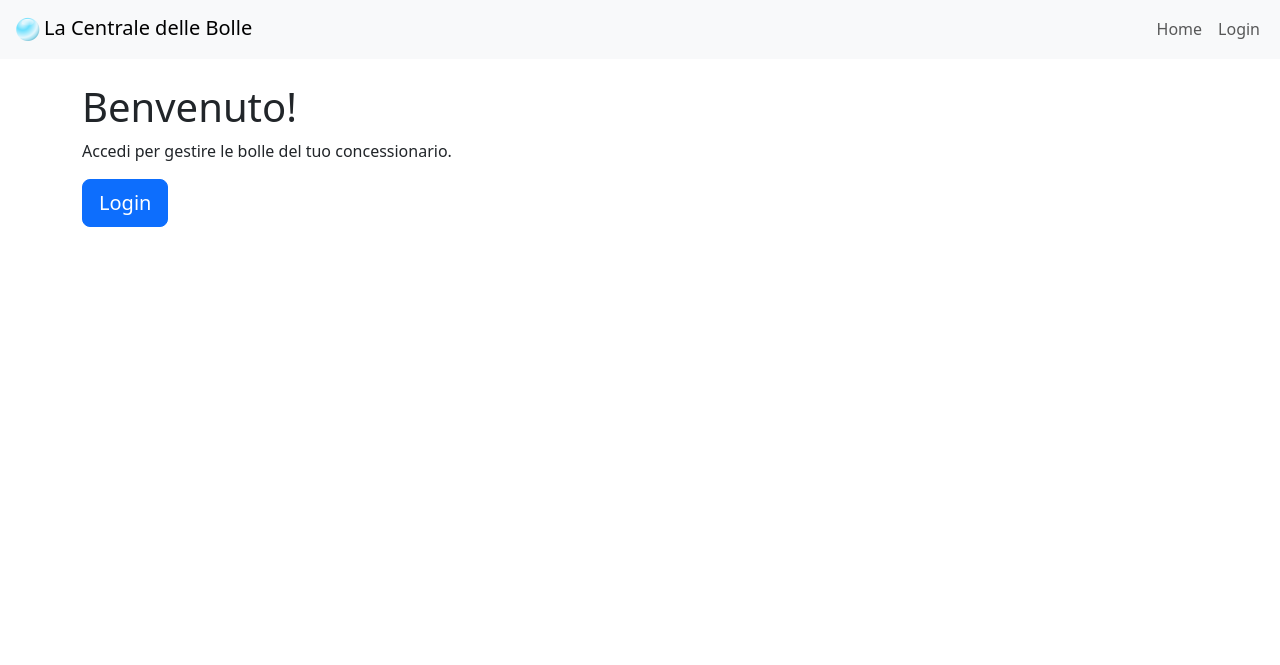
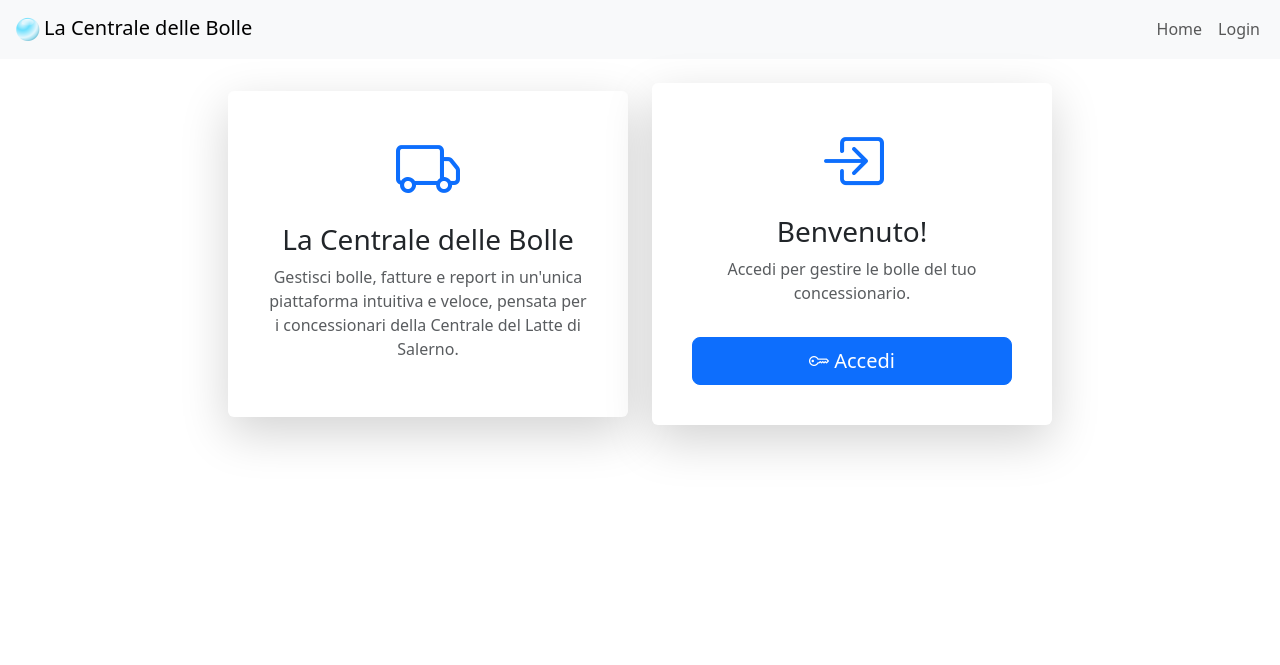
Before and after one commit to Kaminari94/Centrale-delle-Bolle, a Django app: template SitoValat/bolle/templates/bolle/homepage.html in a window 1280 px wide. Shown: the top 665 px of the page. Run offline with Django 3.2, Linux system fonts and the light colour scheme; the template is opened without the code that fills it, so the values that code supplies are empty.

Commit message:
Agg menu_riepiloghi e vari riepiloghi, fix issue #6 e modifica nello stile della homepage per un design più accattivante.

```diff
--- a/SitoValat/bolle/templates/bolle/homepage.html
+++ b/SitoValat/bolle/templates/bolle/homepage.html
@@ -9,6 +9,20 @@
     <link href="https://cdn.jsdelivr.net/npm/bootstrap-icons/font/bootstrap-icons.css" rel="stylesheet">
     <script src="https://cdn.jsdelivr.net/npm/bootstrap@5.3.0-alpha1/dist/js/bootstrap.bundle.min.js"></script>
     <link rel="shortcut icon" type="image/png" href="{% static 'bolle/images/favicon-32x32.png' %}" >
+    <style>
+        .custom-card {
+            background: linear-gradient(135deg, #0099ff, #993399);
+            color: white;
+        }
+        .hover-effect {
+            transition: transform 0.3s ease, box-shadow 0.3s ease;
+        }
+
+        .hover-effect:hover {
+            transform: translateY(-5px);
+            box-shadow: 0px 10px 20px rgba(0, 0, 0, 0.2);
+        }
+    </style>
 </head>
 <body>
     <nav class="navbar navbar-expand-lg navbar-light bg-light">
@@ -56,49 +70,92 @@
 
     <div class="container mt-4">
         {% block content %}
-        <h1>Benvenuto!</h1>
         {% if user.is_authenticated %}
-        <p>Sei connesso come <strong>{{ user.get_full_name }}</strong>
-            <br>Concessionario: <strong>
+        <div class="card custom-card shadow-lg p-2 mb-4 border-0">
+            <div class="card-body text-center">
+                <i class="bi bi-person-circle display-3"></i>
+                <h3 class="mt-3">Benvenuto, <strong>{{ user.get_full_name }}</strong>!</h3>
+                <p class="card-text mt-2">
+                    <strong>Concessionario:</strong>
                     {% if user.concessionario.nome %}
                         {{ user.concessionario.nome }}
                     {% else %}
                         {{ user.zona.concessionario.nome }}
                     {% endif %}
-            </strong>
                     <br>
+                    <strong>Zona:</strong>
                     {% if user.zona.nome %}
-                Zona: <strong>{{ user.zona.nome }}</strong>.
+                        {{ user.zona.nome }}
                     {% else %}
-                Zona: <strong>Tutte le zone del concessionario {{ user.concessionario.nome }}</strong>
+                        Tutte le zone
                     {% endif %}
                 </p>
+            </div>
+        </div>
+
         <div class="d-grid gap-2 d-lg-none">
-                <a href="{% url 'bolle-list' %}" class="btn btn-lg btn-primary mt-1">Lista Bolle</a>
-                 <a href="{% url 'fatture-list' %}" class="btn btn-lg btn-primary mt-1">Lista Fatture</a>
-                <a href="{% url 'carichi-list' %}" class="btn btn-lg btn-success mt-1">Carico</a>
-                <a href="{% url 'resi-list' %}" class="btn btn-lg btn-danger mt-1">Reso</a>
-                <a href="{% url 'menu-riepiloghi' %}" class="btn btn-lg btn-secondary mt-1">Riepiloghi</a>
+            <a href="{% url 'bolle-list' %}" class="btn btn-lg btn-primary mt-1"><i class="bi bi-receipt-cutoff"></i> Lista Bolle</a>
+             <a href="{% url 'fatture-list' %}" class="btn btn-lg btn-primary mt-1"><i class="bi bi-filetype-xml"></i> Lista Fatture</a>
+            <a href="{% url 'carichi-list' %}" class="btn btn-lg btn-success mt-1"><i class="bi bi-truck"></i> Carico</a>
+            <a href="{% url 'resi-list' %}" class="btn btn-lg btn-danger mt-1"><i class="bi bi-boxes"></i> Reso</a>
+            <a href="{% url 'menu-riepiloghi' %}" class="btn btn-lg btn-dark mt-1"><i class="bi bi-graph-up-arrow"></i> Riepiloghi</a>
         </div>
-            <div class="d-none d-lg-block">
-                <a href="{% url 'bolle-list' %}" class="btn btn-lg btn-primary mt-1">Lista Bolle</a>
-                <a href="{% url 'fatture-list' %}" class="btn btn-lg btn-primary mt-1">Lista Fatture</a>
-                <a href="{% url 'carichi-list' %}" class="btn btn-lg btn-success mt-1">Carico</a>
-                <a href="{% url 'resi-list' %}" class="btn btn-lg btn-danger mt-1">Reso</a>
-                <a href="{% url 'menu-riepiloghi' %}" class="btn btn-lg btn-secondary mt-1">Riepiloghi</a>
+        <div class="d-none d-lg-flex justify-content-center gap-4 flex-wrap">
+            <div class="card text-center p-3 shadow hover-effect" style="width: 180px;">
+                <a href="{% url 'bolle-list' %}" class="text-decoration-none">
+                    <i class="bi bi-receipt-cutoff display-4 text-primary"></i>
+                    <p class="mt-2 fw-bold text-dark">Lista Bolle</p>
+                </a>
+            </div>
+            <div class="card text-center p-3 shadow hover-effect" style="width: 180px;">
+                <a href="{% url 'fatture-list' %}" class="text-decoration-none">
+                    <i class="bi bi-filetype-xml display-4 text-primary"></i>
+                    <p class="mt-2 fw-bold text-dark">Lista Fatture</p>
+                </a>
+            </div>
+            <div class="card text-center p-3 shadow hover-effect" style="width: 180px;">
+                <a href="{% url 'carichi-list' %}" class="text-decoration-none">
+                    <i class="bi bi-truck display-4 text-success"></i>
+                    <p class="mt-2 fw-bold text-dark">Carico</p>
+                </a>
+            </div>
+            <div class="card text-center p-3 shadow hover-effect" style="width: 180px;">
+                <a href="{% url 'resi-list' %}" class="text-decoration-none">
+                    <i class="bi bi-boxes display-4 text-danger"></i>
+                    <p class="mt-2 fw-bold text-dark">Reso</p>
+                </a>
+            </div>
+            <div class="card text-center p-3 shadow hover-effect" style="width: 180px;">
+                <a href="{% url 'menu-riepiloghi' %}" class="text-decoration-none">
+                    <i class="bi bi-graph-up-arrow display-4 text-dark"></i>
+                    <p class="mt-2 fw-bold text-dark">Riepiloghi</p>
+                </a>
+            </div>
         </div>
         {% else %}
-            <p>Accedi per gestire le bolle del tuo concessionario.</p>
-            <div class="d-grid gap-2 d-lg-none">
-                <a href="{% url 'login' %}" class="btn btn-lg btn-primary">Login</a>
+            <div class="container d-flex flex-column flex-lg-row gap-4 justify-content-center align-items-center">
+                 <div class="card shadow-lg p-4 border-0 text-center" style="max-width: 400px;">
+                    <div class="card-body">
+                        <i class="bi bi-truck display-3 text-primary"></i>
+                        <h3 class="mt-3">La Centrale delle Bolle</h3>
+                        <p class="mt-2 text-muted">Gestisci bolle, fatture e report in un'unica piattaforma intuitiva e veloce, pensata per i concessionari della Centrale del Latte di Salerno.</p>
                     </div>
-            <div class="d-none d-lg-block">
-                <a href="{% url 'login' %}" class="btn btn-lg btn-primary">Login</a>
+                </div>
+                <div class="card shadow-lg p-4 border-0 text-center" style="max-width: 400px;">
+                    <div class="card-body">
+                        <i class="bi bi-box-arrow-in-right display-3 text-primary"></i>
+                        <h3 class="mt-3">Benvenuto!</h3>
+                        <p class="mt-2 text-muted">Accedi per gestire le bolle del tuo concessionario.</p>
+                        <a href="{% url 'login' %}" class="btn btn-lg btn-primary w-100 mt-3">
+                            <i class="bi bi-key"></i> Accedi
+                        </a>
+                    </div>
+                </div>
             </div>
         {% endif %}
         {% endblock %}
     </div>
-    <nav class="fixed-bottom navbar-light bg-light small">
+    <nav class="fixed-bottom navbar-light bg-light small mt-5">
       <div class="container-fluid">
         <small class="text-muted small">La Centrale delle Bolle © {% now "Y" %} Oscar Vasso</small>
       </div>
--- a/SitoValat/bolle/templates/fatture/fatture_list.html
+++ b/SitoValat/bolle/templates/fatture/fatture_list.html
@@ -83,7 +83,7 @@
                         <div class="d-flex gap-2">
                             <a href="{% url 'fattura-detail' fattura.pk %}" class="btn btn-sm btn-primary"><i class="bi bi-folder2-open"></i> Apri</a>
                             <a href="{% url 'fattura-stampa' fattura.pk %}" class="btn btn-sm btn-success" target="_blank"><i class="bi bi-printer"></i> Stampa</a>
-                            <a href="{% url 'scarica-xml' fattura.pk %}" class="btn btn-sm btn-dark"><i class="bi bi-download"></i> Scarica XML</a>
+                            <a href="{% url 'scarica-xml' fattura.pk %}" class="btn btn-sm btn-dark"><i class="bi bi-file-earmark-pdf"></i> Scarica XML</a>
                             <a href="{% url 'fattura-update' fattura.pk %}" class="btn btn-sm btn-warning"><i class="bi bi-pencil"></i> Modifica</a>
                             <a href="{% url 'fattura-delete' fattura.pk %}" class="btn btn-sm btn-danger"><i class="bi bi-trash"></i> Elimina</a>
                         </div>
@@ -116,7 +116,7 @@
             <div class="d-grid gap-2 d-lg-none">
                 <a href="{% url 'fattura-detail' fattura.pk %}" class="btn btn-sm btn-primary"><i class="bi bi-folder2-open"></i> Apri</a>
                 <a href="{% url 'fattura-stampa' fattura.pk %}" class="btn btn-sm btn-success" target="_blank"><i class="bi bi-printer"></i> Stampa</a>
-                <a href="{% url 'scarica-xml' fattura.pk %}" class="btn btn-sm btn-dark" target="_blank"><i class="bi bi-printer"></i> Scarica XML</a>
+                <a href="{% url 'scarica-xml' fattura.pk %}" class="btn btn-sm btn-dark" target="_blank"><i class="bi bi-file-earmark-pdf"></i> Scarica XML</a>
                 <a href="{% url 'fattura-update' fattura.pk %}" class="btn btn-sm btn-warning"><i class="bi bi-pencil"></i> Modifica</a>
                 <a href="{% url 'fattura-delete' fattura.pk %}" class="btn btn-sm btn-danger"><i class="bi bi-trash"></i> Elimina</a>
             </div>
--- a/SitoValat/bolle/templates/riepiloghi/riepilogo_casse.html
+++ b/SitoValat/bolle/templates/riepiloghi/riepilogo_casse.html
@@ -99,6 +99,10 @@
         </tr>
     </tbody>
 </table>
+<a href="{% url 'menu-riepiloghi' %}"
+   class="btn btn-secondary mt-3 mb-5">
+   <i class="bi bi-arrow-left"></i> Indietro
+</a>
 </div>
 </div>
 
--- a/SitoValat/bolle/templates/riepiloghi/riepilogo_cliente.html
+++ b/SitoValat/bolle/templates/riepiloghi/riepilogo_cliente.html
@@ -3,7 +3,6 @@
 {% block title %}Riepilogo per Cliente{% endblock %}
 
 {% block content %}
-<a href="{% url 'scarica-xml' %}?xml={{ xml|urlencode }}" class="btn btn-primary">Scarica Fattura Xml</a>
 <h3><b>Riepilogo per Cliente</b></h3>
 <b>Cliente:</b> {{ cliente.nome }} {{ cliente.via }}
 <br><b>Da:</b> {{ data_inizio|date:"l, d E Y" }}
@@ -88,6 +87,9 @@
         </div>
     </div>
     {% endfor %}
-
+<a href="{% url 'menu-riepiloghi' %}"
+   class="btn btn-secondary mt-3 mb-5">
+   <i class="bi bi-arrow-left"></i> Indietro
+</a>
 </div>
 {% endblock %}
--- a/SitoValat/bolle/templates/riepiloghi/riepilogo_cls.html
+++ b/SitoValat/bolle/templates/riepiloghi/riepilogo_cls.html
@@ -47,5 +47,9 @@
         </div>
     </div>
 
+<a href="{% url 'menu-riepiloghi' %}"
+   class="btn btn-secondary mt-3 mb-5">
+   <i class="bi bi-arrow-left"></i> Indietro
+</a>
 </div>
 {% endblock %}
--- a/SitoValat/bolle/templates/riepiloghi/riepilogo_giornaliero.html
+++ b/SitoValat/bolle/templates/riepiloghi/riepilogo_giornaliero.html
@@ -71,6 +71,10 @@
 </table>
 <a href="{% url 'riepilogo-stampa' %}?data_giorno={{ data_giorno }}&zona={{ zona.id }}"
    class="btn btn-primary mb-5">
-   Stampa Riepilogo
+   <i class="bi bi-printer"></i> Stampa Riepilogo
+</a>
+<a href="{% url 'menu-riepiloghi' %}"
+   class="btn btn-secondary mb-5">
+   <i class="bi bi-arrow-left"></i> Indietro
 </a>
 {% endblock %}
```
Also changed, not shown: SitoValat/bolle/templates/riepiloghi/menu_riepiloghi.html (+23 -29 lines). Lines whose indentation alone changed are shown as unchanged.
